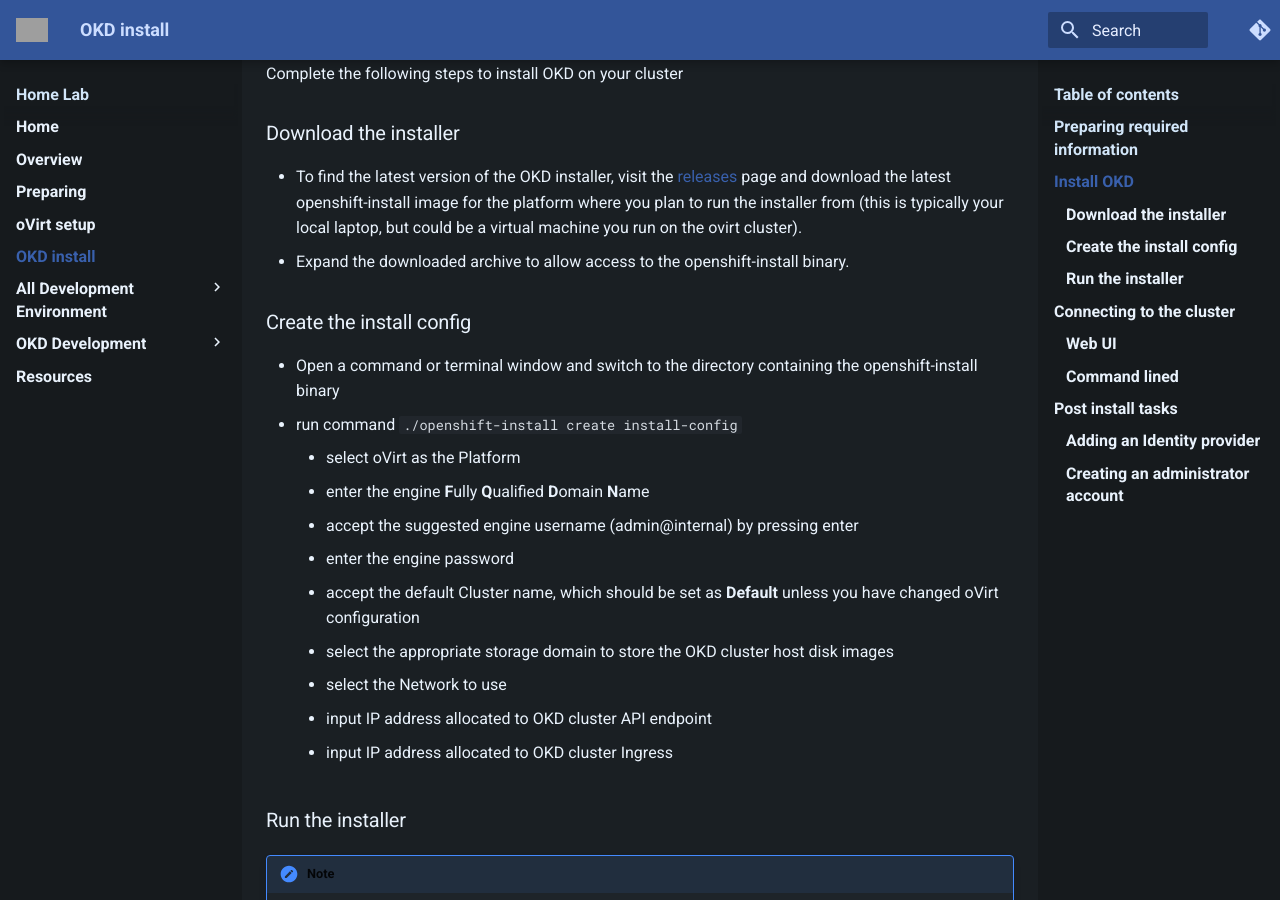
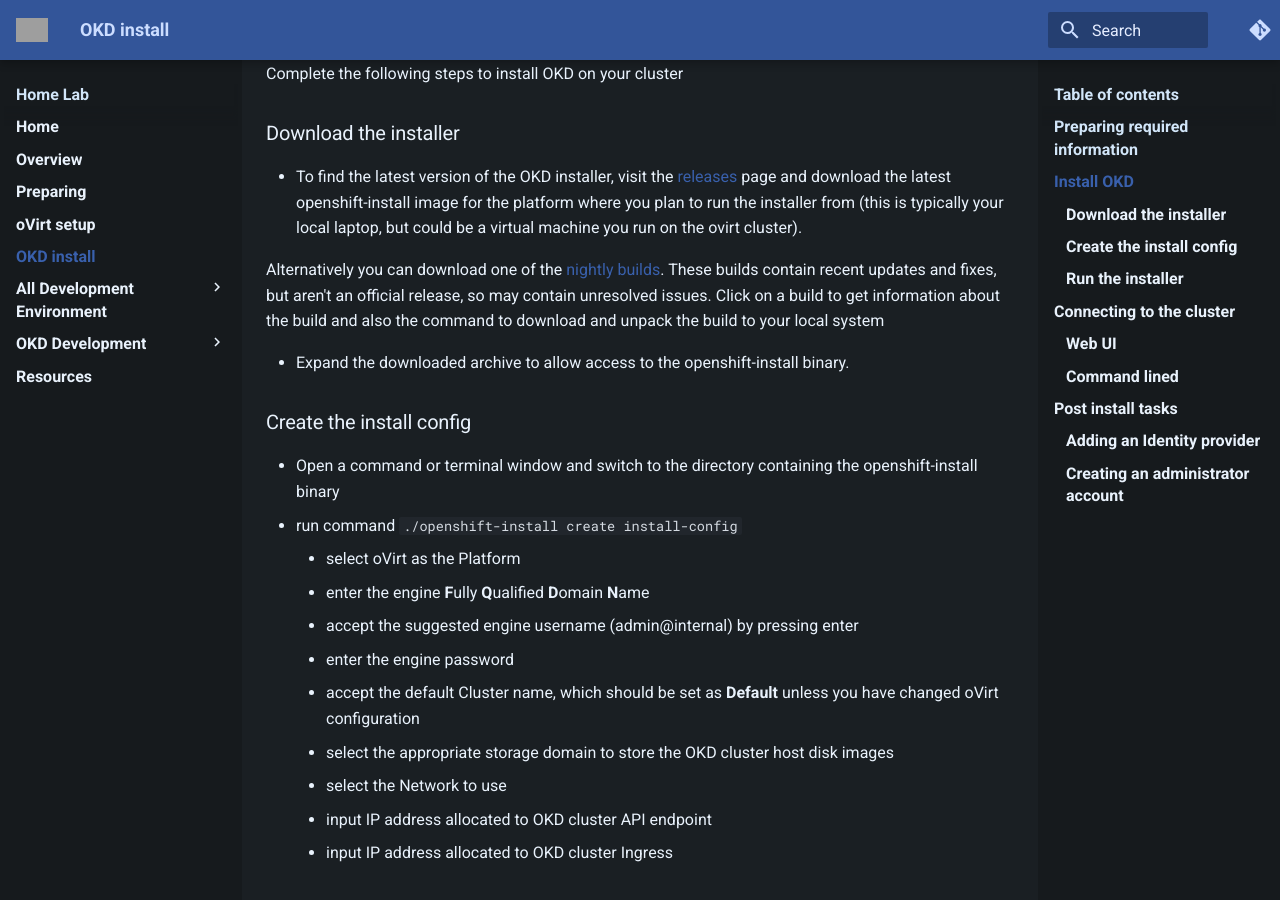
Before and after one commit to brianinnes/homeLab, an MkDocs documentation site: the page built from docs/okd_install.md, in a window 1280 px wide and 900 px high, scrolled down 1199 px. Built offline with MkDocs 1.6.1 and Material for MkDocs 9.7.7, drawn with Linux system fonts in a browser that asks for light colours; comment, search, counter and statistics services are not loaded; grey boxes are pictures that could not be loaded.

Commit message:
added link to nightlies builds

```diff
--- a/docs/okd_install.md
+++ b/docs/okd_install.md
@@ -29,6 +29,9 @@
 ### Download the installer
 
 - To find the latest version of the OKD installer, visit the [releases](https://github.com/openshift/okd/releases){: target=_blank} page and download the latest openshift-install image for the platform where you plan to run the installer from (this is typically your local laptop, but could be a virtual machine you run on the ovirt cluster).
+
+Alternatively you can download one of the [nightly builds](https://amd64.origin.releases.ci.openshift.org){: target=_blank}.  These builds contain recent updates and fixes, but aren't an official release, so may contain unresolved issues.  Click on a build to get information about the build and also the command to download and unpack the build to your local system
+
 - Expand the downloaded archive to allow access to the openshift-install binary.
 
 ### Create the install config
```
